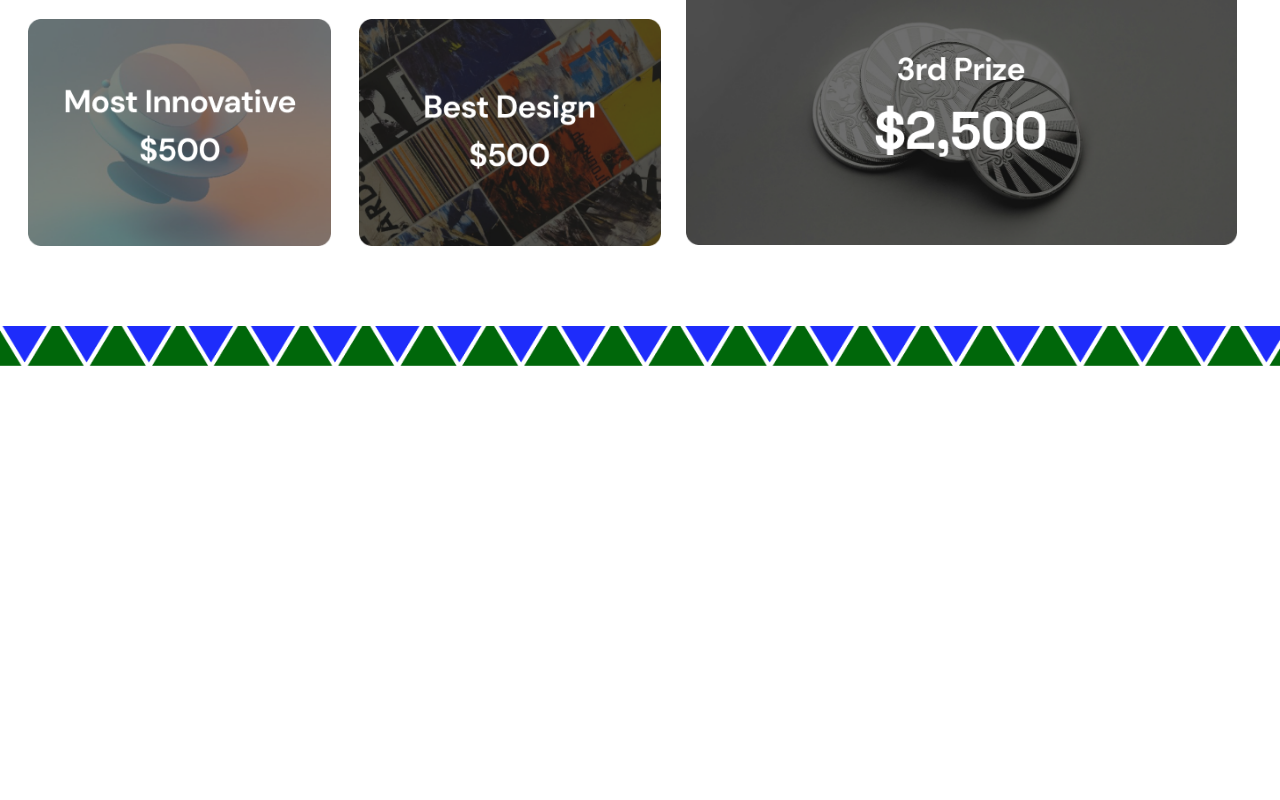
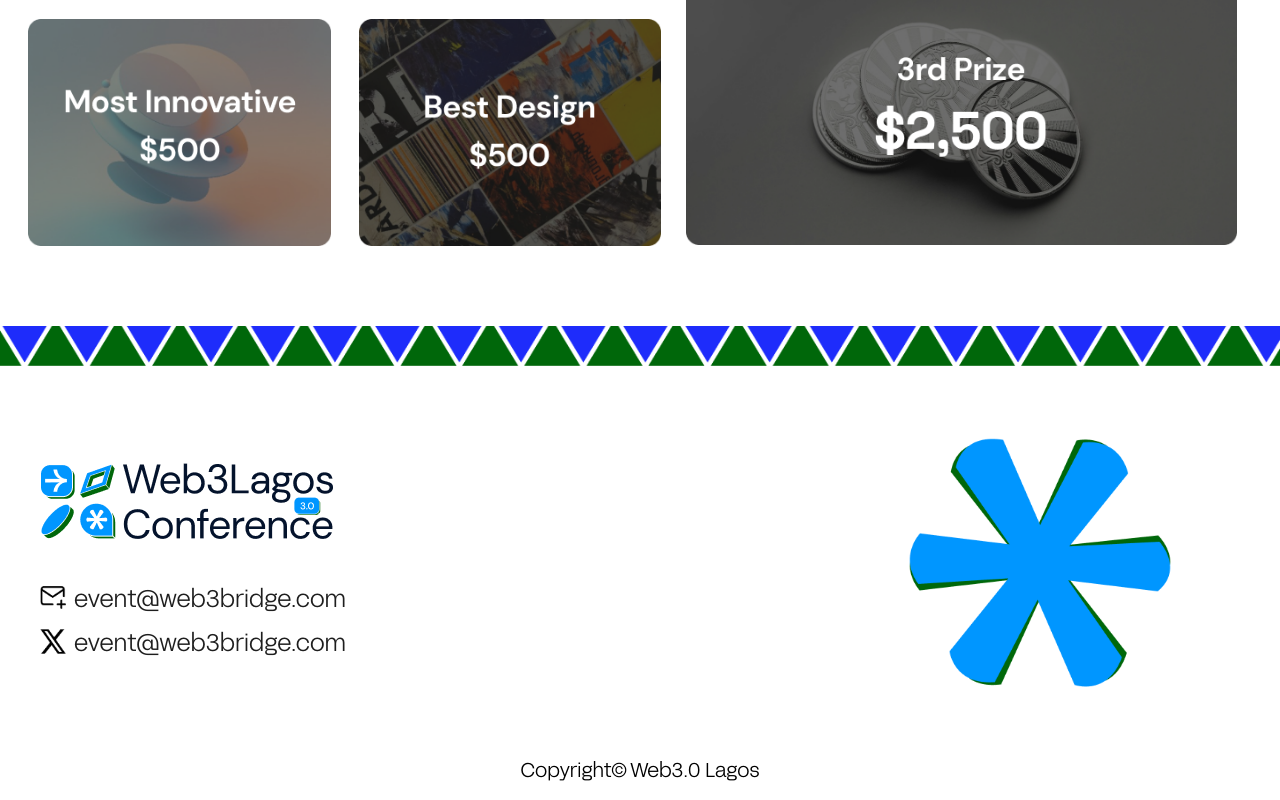
Before and after one commit to Bloceducare/web3-lagos, a Next.js app in the folder frontend/: page /hackathon in a window 1280 px wide. Shown: the part 4113-4913 px from the top of the page. Before the commit the page ends 4491 px from the top, so only its background shows below. Built offline with nearby package versions, Linux system fonts and the light colour scheme.

Commit message:
Added Footer

```diff
--- a/frontend/pages/hackathon/index.tsx
+++ b/frontend/pages/hackathon/index.tsx
@@ -1,7 +1,11 @@
 import Link from "next/link";
 import Image from "next/image";
 import DateCountDown from "@/components/dateCountDown";
-import HackathonLogin from "@/views/hackathon/Login";
+
+import envelope from "@/public/hackathon/Group.png"
+import twitter from "@/public/hackathon/Vector (2).png"
+import footerLogo from "@/public/hackathon/Group545.png"
+import footerImage from "@/public/hackathon/Group17.png"
 import firstPrice from "@/public/hackathon/Frame 8.png"
 import secondPrice from "@/public/hackathon/Frame 12.png"
 import thirdPrice from "@/public/hackathon/Frame7.png"
@@ -287,13 +291,29 @@ const Hackathon = () => {
         </div>
       </section>
 
-      <footer className="flex flex-col w-full">
+      <footer className="flex flex-col items-center w-full">
         <span className="w-full h-[40px] bg-[url('/hackathon/Group544.png')] bg-cover bg-center "></span>
-        <main className={`flex flex-col w-full items-center pb-3`}>
+        <main className={`flex flex-col w-full px-10 items-center pb-3 ${container}`}>
+          <div className="flex flex-wrap flex-col-reverse md:flex-row gap-5 md:gap-0 md:flex-nowrap justify-between items-center w-full">
+            <div className="flex flex-col items-center md:items-start gap-2 md:gap-0 pb-20 md:p-0 space-y-10">
+              <Image src={footerLogo} alt="" width={0} height={0} />
+              <div className="space-y-2">
+                <Link href="mailto:event@web3bridge.com" className="flex font-medium text-[#1E1E1E] items-center gap-2 text-[18px] lg:text-[24px]">
+                  <Image src={envelope} alt="" width={26} height={0} className=""/>
+                event@web3bridge.com
+                </Link>
+                <Link href="#" className="flex font-medium text-[#1E1E1E] items-center gap-2 text-[18px] lg:text-[24px]">
+                  <Image src={twitter} alt="" width={26} height={0} className=""/>
+                  event@web3bridge.com
+                </Link>
+              </div>
+            </div>
+            <Image src={footerImage} alt="" width={0} height={0} className="w-[250px] md:w-[350px] lg:w-[400px]" />
+          </div>
+          <div className="text-[17px] lg:text-[20px] py-1">Copyright© Web3.0 Lagos</div>
         </main>
       </footer>
-        {/* <HackathonLogin /> */}
-      </main>
+    </main>
   );
 };
 
@@ -303,16 +323,7 @@ export default Hackathon;
         //   <div className="flex justify-between py-5 w-full">
         //       <div className="flex flex-col justify-center space-y-8">
         //         <Image src={footerLogo} alt="" width={0} height={0} />
-        //         <div>
-        //           <Link href="#" className="flex">
-        //             <Image src="" alt="" width={20} height={0} />
-        //             event@web3bridge.com
-        //           </Link>
-        //           <Link href="#" className="flex">
-        //             <Image src={footerImage} alt="" width={20} height={0} />
-        //             event@web3bridge.com
-        //           </Link>
-        //         </div>
+        //
         //       </div>
         //       <Image src={footerImage} alt="" width={0} height={0} className="w-[450px]" />
         //     </div>
```
Also changed, not shown: frontend/public/hackathon/Group.png (added), frontend/public/hackathon/Vector (2).png (added).
